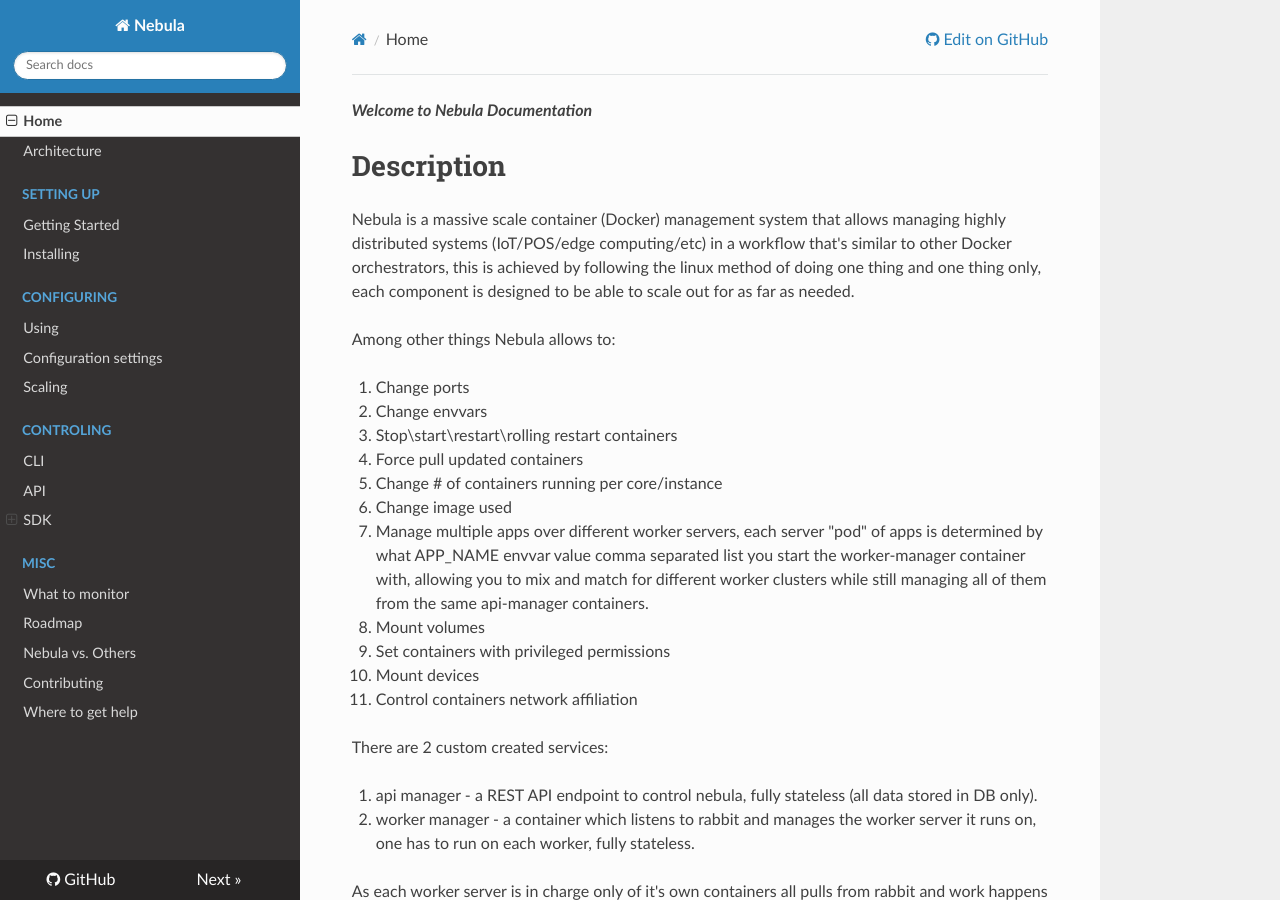
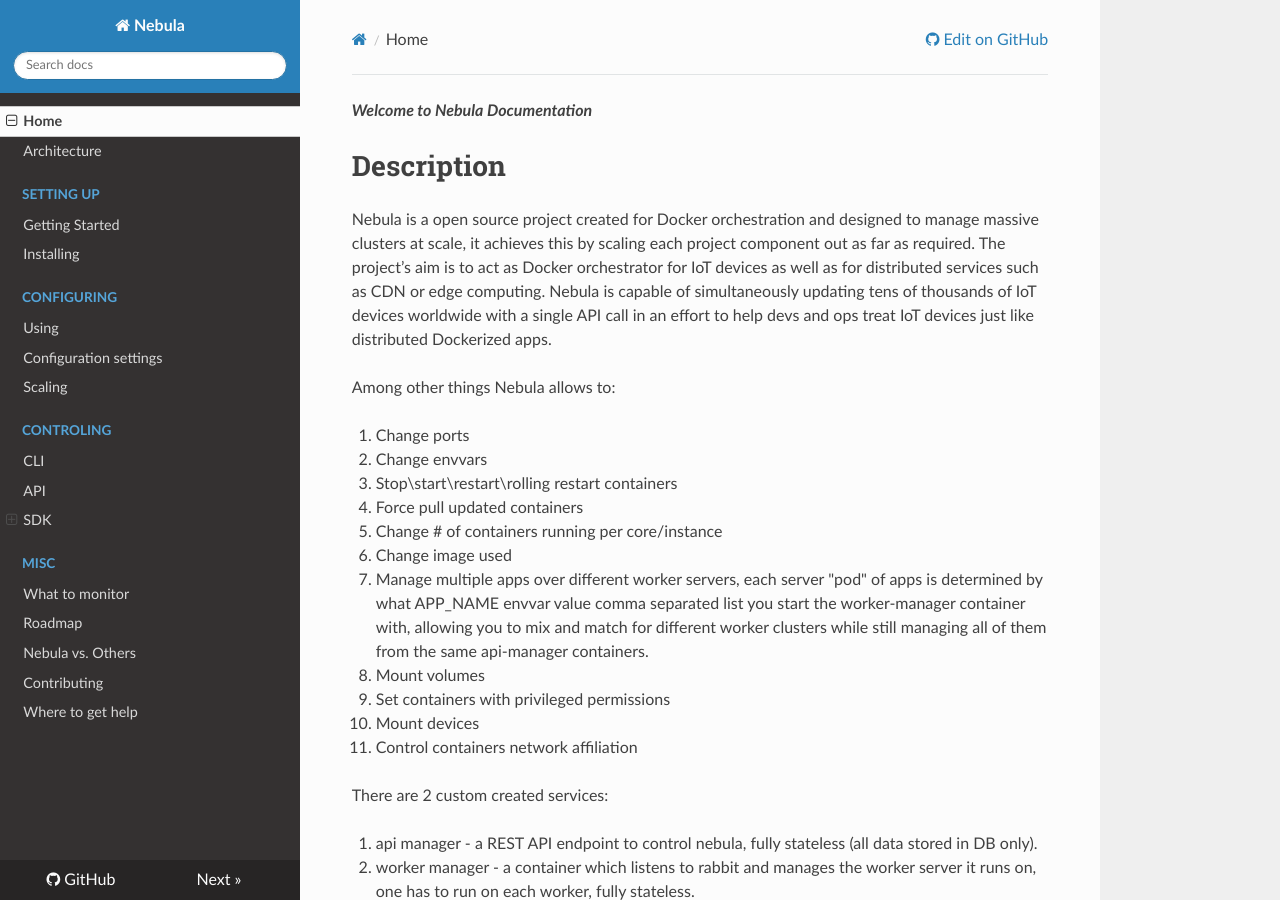
Before and after one commit to nebula-orchestrator/docs, an MkDocs documentation site: the page built from docs/index.md, in a window 1280 px wide and 900 px high. Built offline with MkDocs 1.6.1, drawn with Linux system fonts in a browser that asks for light colours; nearby versions of some CDN libraries; old or Windows-style settings are respelled for this version of MkDocs.

Commit message:
much better short description

```diff
--- a/docs/index.md
+++ b/docs/index.md
@@ -2,7 +2,9 @@
 
 # Description
 
-Nebula is a massive scale container (Docker) management system that allows managing highly distributed systems (IoT/POS/edge computing/etc) in a workflow that's similar to other Docker orchestrators, this is achieved by following the linux method of doing one thing and one thing only, each component is designed to be able to scale out for as far as needed.
+Nebula is a open source project created for Docker orchestration and designed to manage massive clusters at scale, it achieves this by scaling each project component out as far as required.
+The project’s aim is to act as Docker orchestrator for IoT devices as well as for distributed services such as CDN or edge computing.
+Nebula is capable of simultaneously updating tens of thousands of IoT devices worldwide with a single API call in an effort to help devs and ops treat IoT devices just like distributed Dockerized apps.
 
 Among other things Nebula allows to:
 
```
